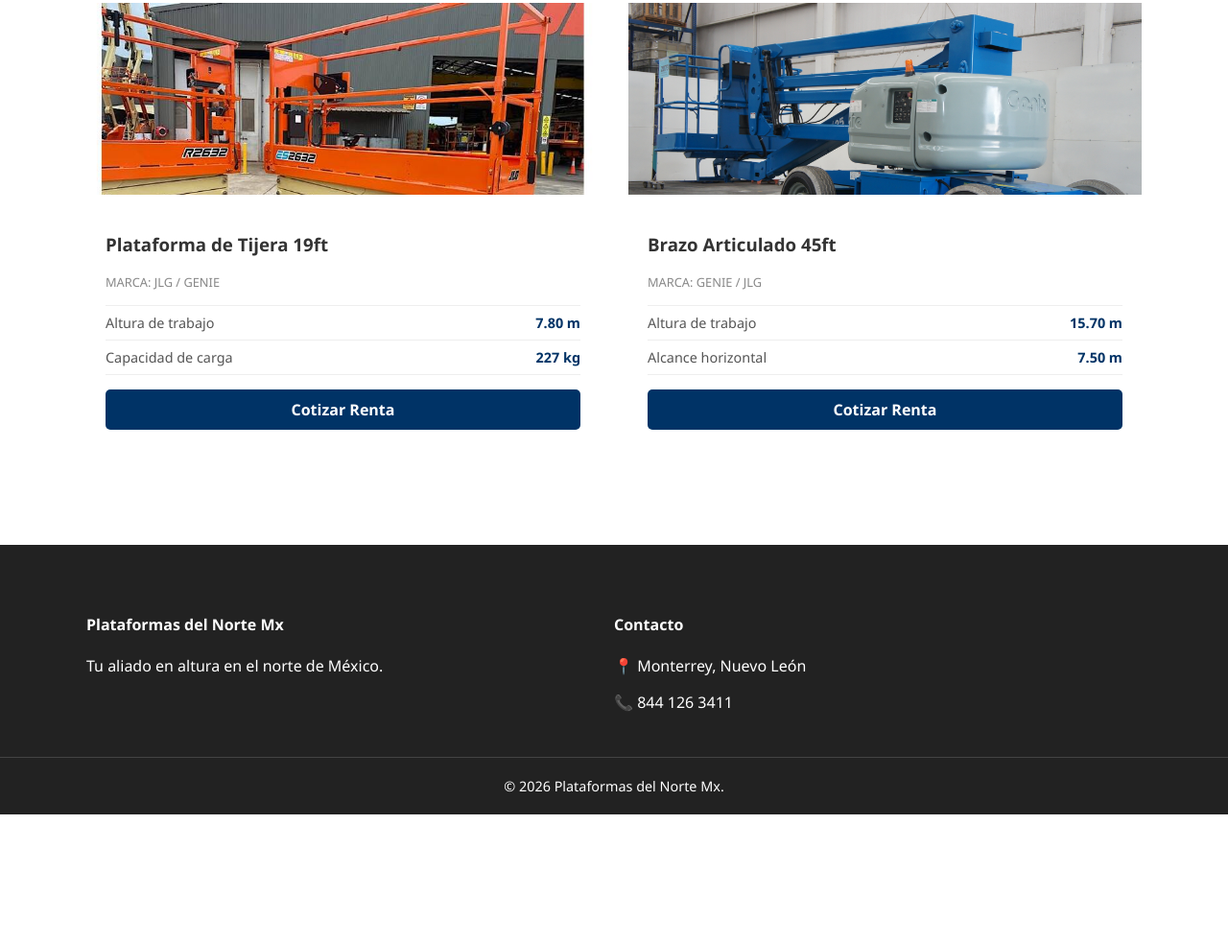
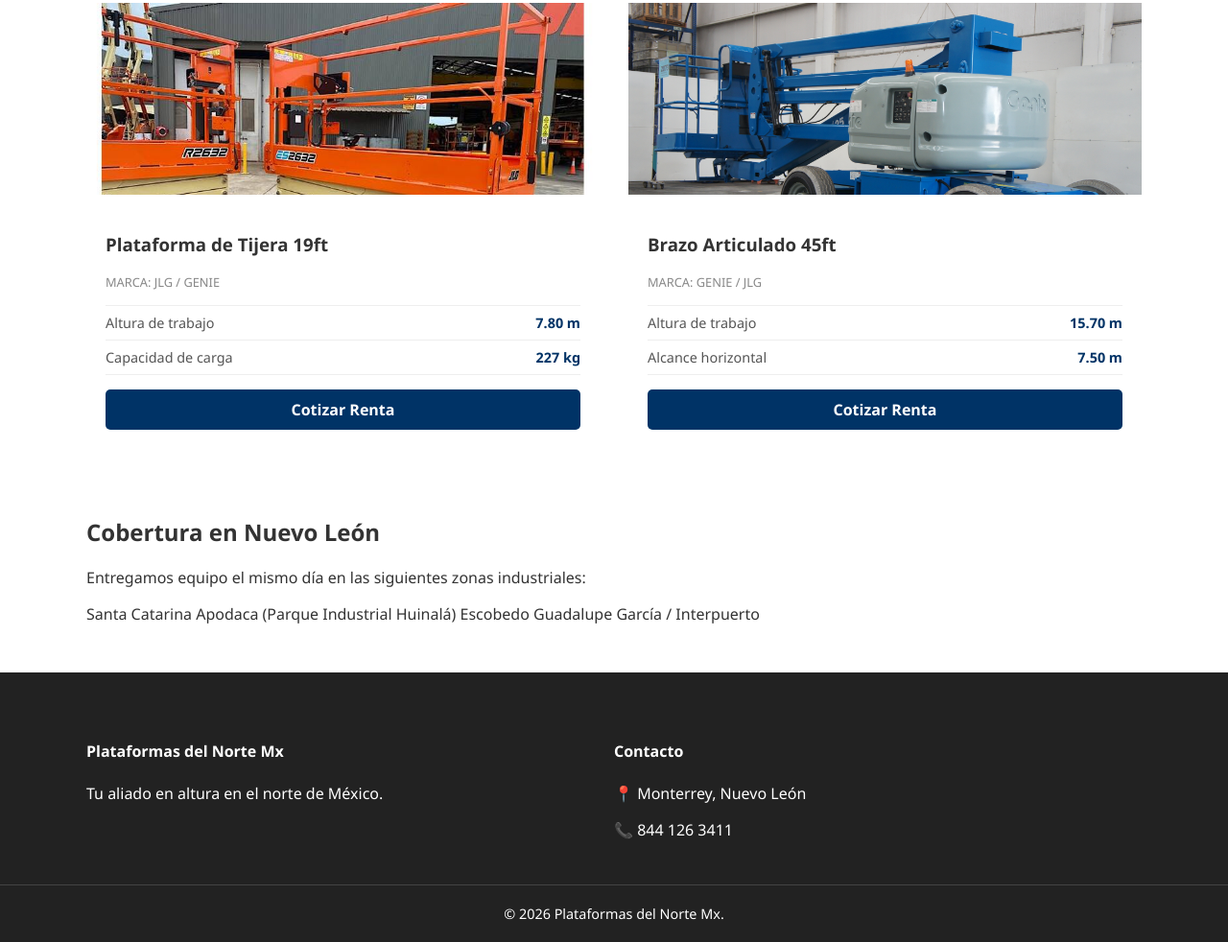
Before and after one commit to ChrisAlexM/plataformas-del-norte, a plain HTML site: page index.html in a window 1280 px wide. Shown: the part 891-1873 px from the top of the page at 96% size. Before the commit the page ends 1740 px from the top, so only its background shows below. Drawn offline with Linux system fonts and the light colour scheme.

```diff
--- a/index.html
+++ b/index.html
@@ -129,7 +129,19 @@
     </div>
 </section>
     </main>
-
+<section class="cobertura">
+    <div class="container">
+        <h2>Cobertura en Nuevo León</h2>
+        <p>Entregamos equipo el mismo día en las siguientes zonas industriales:</p>
+        <div class="chips-container">
+            <span class="chip">Santa Catarina</span>
+            <span class="chip">Apodaca (Parque Industrial Huinalá)</span>
+            <span class="chip">Escobedo</span>
+            <span class="chip">Guadalupe</span>
+            <span class="chip">García / Interpuerto</span>
+        </div>
+    </div>
+</section>
     <footer>
         <div class="container footer-grid">
             <div>
```
